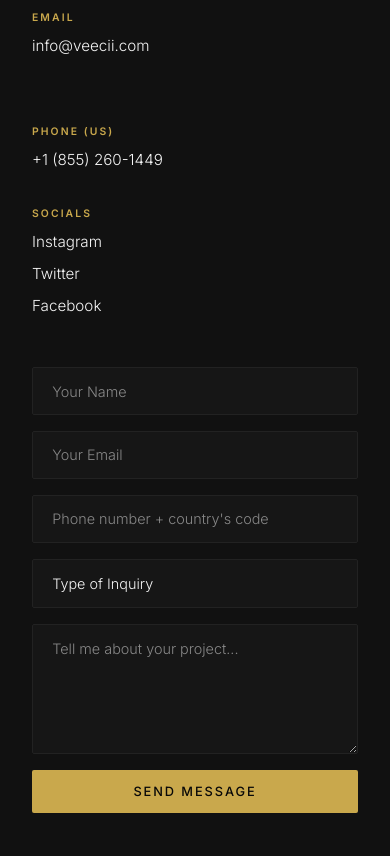
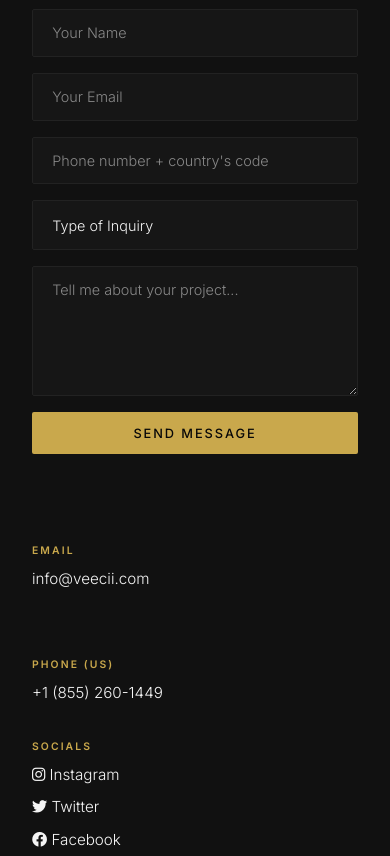
Before and after one commit to Ukorvictor/website, a plain HTML site: page contact/index.html in a window 390 px wide. Shown: the part 600-1456 px from the top of the page. Drawn offline with nearby package versions, Linux system fonts and the light colour scheme.

Commit message:
Add files via upload
Update on the Forms changed to WEb3form and the contact page re-arranged to display better on mobile

```diff
--- a/contact/index.html
+++ b/contact/index.html
@@ -6,6 +6,7 @@
   <title>Contact | VEECII</title>
   <link rel="stylesheet" href="../style.css" />
   <link href="https://fonts.googleapis.com/css2?family=Cormorant+Garamond:wght@300;400;600;700&family=Inter:wght@300;400;500;600&display=swap" rel="stylesheet" />
+  <link rel="stylesheet" href="https://cdnjs.cloudflare.com/ajax/libs/font-awesome/6.4.0/css/all.min.css" />
 </head>
 <body>
 
@@ -37,28 +38,19 @@
     <div class="container">
       <p class="center contact-sub">Available for collaborations and partnerships.</p>
       <div class="contact-wrap">
-        <div class="contact-info">
-          <div class="contact-item">
-            <span class="contact-label">Email</span>
-            <a href="mailto:info@veecii.com">info@veecii.com</a>
-          </div>
-          <div class="contact-item">
+        <form class="contact-form" id="contactForm" action="https://api.web3forms.com/submit" method="POST">
+          <input type="hidden" name="access_key" value="91245b79-bd2b-4de4-9b28-a68ea04cea9d" />
+          <input type="hidden" name="subject" value="New Contact Form Submission - VEECII" />
+          <input type="hidden" name="autoresponse" value="true" />
+          <input type="hidden" name="autoresponse_subject" value="Thanks for reaching out to VEECII!" />
+          <input type="hidden" name="autoresponse_message" value="Hi there,
 
-          </div>
-          <div class="contact-item">
-            <span class="contact-label">Phone (US)</span>
-            <a href="tel:+18552601449">+1 (855) 260-1449</a>
-          </div>
-          <div class="contact-item">
-            <span class="contact-label">Socials</span>
-            <div class="social-links">
-              <a href="https://instagram.com/iamveecii_" target="_blank">Instagram</a>
-              <a href="https://twitter.com/iamveecii_" target="_blank">Twitter</a>
-              <a href="https://facebook.com/Victor Ukor" target="_blank">Facebook</a>
-            </div>
-          </div>
-        </div>
-        <form class="contact-form" id="contactForm" action="https://formspree.io/f/mpqkrwvw" method="POST">
+Thanks for getting in touch with VEECII! We've received your message and will get back to you within 24–48 hours.
+
+Excellence without Compromise.
+— Victor | VEECII" />
+          <input type="hidden" name="redirect" value="https://www.veecii.com/contact/" />
+
           <div class="form-group">
             <input type="text" name="name" placeholder="Your Name" required />
           </div>
@@ -87,6 +79,27 @@
           <button type="submit" class="btn btn-primary full">Send Message</button>
           <p class="form-note" id="formNote"></p>
         </form>
+        <div class="contact-info">
+          <div class="contact-item">
+            <span class="contact-label">Email</span>
+            <a href="mailto:info@veecii.com">info@veecii.com</a>
+          </div>
+          <div class="contact-item">
+
+          </div>
+          <div class="contact-item">
+            <span class="contact-label">Phone (US)</span>
+            <a href="tel:+18552601449">+1 (855) 260-1449</a>
+          </div>
+          <div class="contact-item">
+            <span class="contact-label">Socials</span>
+            <div class="social-links">
+              <a href="https://instagram.com/iamveecii_" target="_blank"><i class="fab fa-instagram"></i> Instagram</a>
+              <a href="https://twitter.com/iamveecii_" target="_blank"><i class="fab fa-twitter"></i> Twitter</a>
+              <a href="https://facebook.com/Victor Ukor" target="_blank"><i class="fab fa-facebook"></i> Facebook</a>
+            </div>
+          </div>
+        </div>
       </div>
     </div>
   </section>
```
